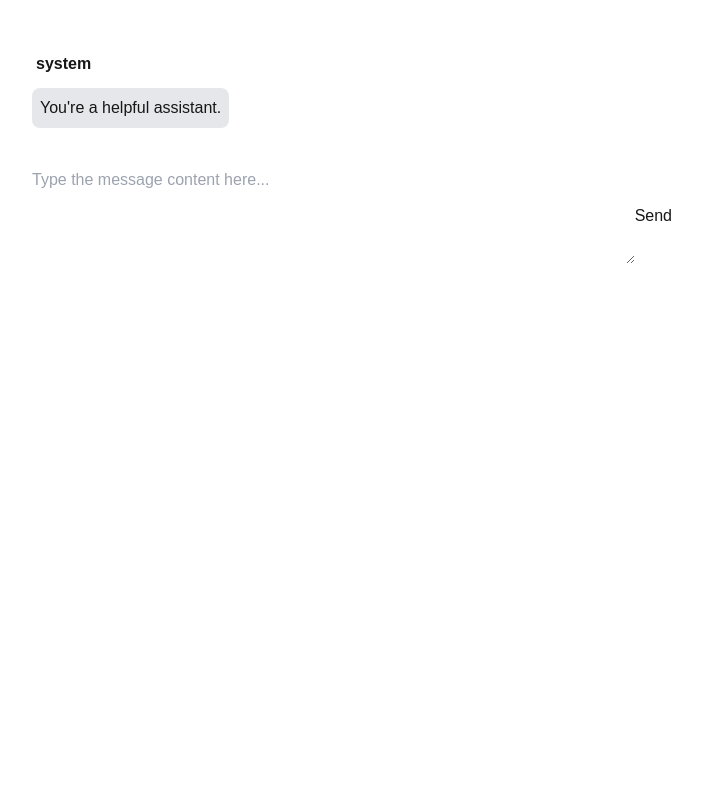
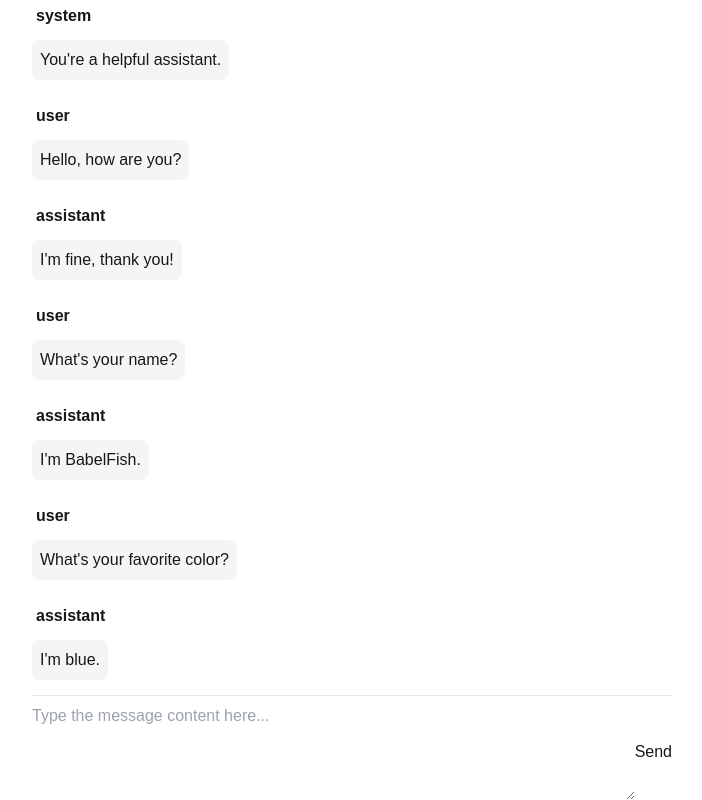
Before and after one commit to Orenoid/BabelFish, a Next.js app: page / in a window 1280 px wide. Shown: the whole page, without its empty margins (288-990 px from the left). Built offline with nearby package versions, Linux system fonts and the light colour scheme.

Commit message:
feat: slight layout ajustment

```diff
--- a/src/app/chat/components/chat.tsx
+++ b/src/app/chat/components/chat.tsx
@@ -7,11 +7,27 @@ interface Message {
     content: string;
 }
 
-export function Chat({ }: {
+export function Chat({ className = "" }: {
     className?: string;
 }) {
     const defaultMessageList: Message[] = [
         { role: "system", content: "You're a helpful assistant." },
+        { role: "user", content: "Hello, how are you?" },
+        { role: "assistant", content: "I'm fine, thank you!" },
+        { role: "user", content: "What's your name?" },
+        { role: "assistant", content: "I'm BabelFish." },
+        { role: "user", content: "What's your favorite color?" },
+        { role: "assistant", content: "I'm blue." },
+        // { role: "user", content: "What's your favorite food?" },
+        // { role: "assistant", content: "I'm pizza." },
+        // { role: "user", content: "What's your favorite drink?" },
+        // { role: "assistant", content: "I'm coffee." },
+        // { role: "user", content: "What's your favorite movie?" },
+        // { role: "assistant", content: "I'm The Matrix." },
+        // { role: "user", content: "What's your favorite book?" },
+        // { role: "assistant", content: "I'm The Bible." },
+        // { role: "user", content: "What's your favorite game?" },
+        // { role: "assistant", content: "I'm The Matrix." },
     ];
     const [messageList, setMessageList] = useState<Message[]>(defaultMessageList);
 
@@ -35,9 +51,11 @@ export function Chat({ }: {
         setMessageList(prev => [...prev, { role: "assistant", content: data.choices[0].message.content }]);
     }
 
-    return <div className="w-1/2">
-        <MessageList className="mb-10" messageList={messageList} />
-        <MessageInput addMesssage={addMesssage} />
+    return <div className={`w-1/2 flex flex-col ${className}`}>
+        {/* <MessageList className="flex-grow overflow-y-auto" messageList={messageList} /> */}
+        <MessageList className="flex-1 overflow-y-auto" messageList={messageList} />
+        {/* <MessageInput className="bottom-0" addMesssage={addMesssage} /> */}
+        <MessageInput className="" addMesssage={addMesssage} />
     </div>
 }
 
@@ -94,7 +112,7 @@ export interface MessageContentProps {
 export function MessageContent({ content, className = "" }: MessageContentProps) {
     console.log(content);
     return (
-        <div className={`bg-gray-200 rounded-lg w-fit max-w-[80%] p-2 ${className}`}>
+        <div className={`bg-[#F6F5F5] rounded-lg w-fit max-w-[80%] p-2 ${className}`}>
             <div dangerouslySetInnerHTML={{ __html: content.replace(/\n/g, '<br />') }} />
         </div>
     );
@@ -108,11 +126,12 @@ export function MessageInput({ addMesssage, className = "" }: {
     const [messageContent, setMessageContent] = useState("");
 
     function handleSend() {
+        if (messageContent.trim() === "") return;
         addMesssage({ content: messageContent });
         setMessageContent("");
     }
 
-    return <div className={`flex flex-row ${className}`}>
+    return <div className={`flex flex-row border-t pt-2 ${className}`}>
         <textarea
             className="flex-1"
             placeholder="Type the message content here..."
--- a/src/app/layout.tsx
+++ b/src/app/layout.tsx
@@ -24,9 +24,9 @@ export default function RootLayout({
   children: React.ReactNode;
 }>) {
   return (
-    <html lang="en">
+    <html lang="en" className="h-full">
       <body
-        className={`${geistSans.variable} ${geistMono.variable} antialiased`}
+        className={`${geistSans.variable} ${geistMono.variable} antialiased h-full`}
       >
         {children}
       </body>
--- a/src/app/page.tsx
+++ b/src/app/page.tsx
@@ -2,8 +2,8 @@ import { Chat } from "./chat/components/chat";
 
 export default function Home() {
   return (
-    <div className="flex justify-center pt-12">
-      <Chat />
+    <div className="flex justify-center h-full">
+      <Chat className="h-full" />
     </div>
   );
 }
```
